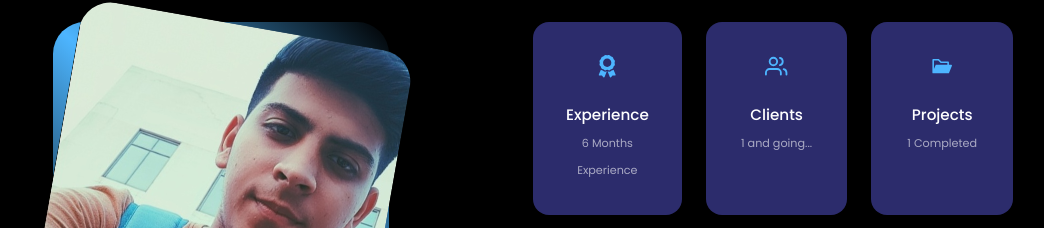
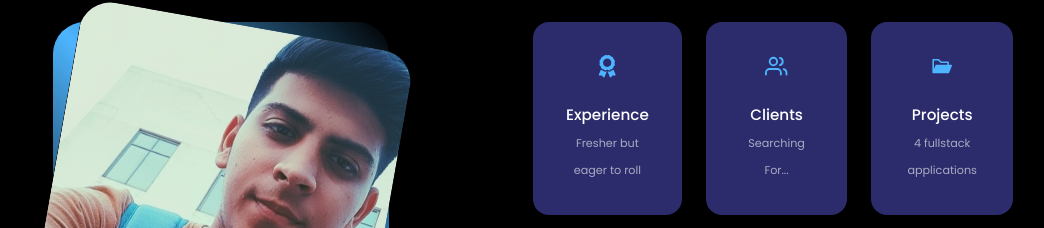
Before and after one commit to Nimish-Dureja-10/Portfolio, a React (Create React App) app: page / in a window 1280 px wide. Shown: the part 1017-1245 px from the top of the page, without its empty margins (107-1151 px from the left). Built offline with nearby package versions, Linux system fonts and the light colour scheme; the HTML template or start-up script is replaced by a standard one.

Commit message:
Updated About Section

```diff
--- a/src/components/about/About.jsx
+++ b/src/components/about/About.jsx
@@ -22,17 +22,17 @@ const About = () => {
             <article className='about__card'>
               <FaAward className='about__icon' />
               <h5>Experience</h5>
-              <small>6 Months Experience</small>
+              <small>Fresher but eager to roll</small>
             </article>
             <article className='about__card'>
               <FiUsers className='about__icon' />
               <h5>Clients</h5>
-              <small>1 and going...</small>
+              <small>Searching For...</small>
             </article>
             <article className='about__card'>
               <AiFillFolderOpen className='about__icon' />
               <h5>Projects</h5>
-              <small>1 Completed</small>
+              <small>4 fullstack applications</small>
             </article>
           </div>
           <p>
```
Also changed, not shown: 2 other files (tests, documents, lock files or other folders).
